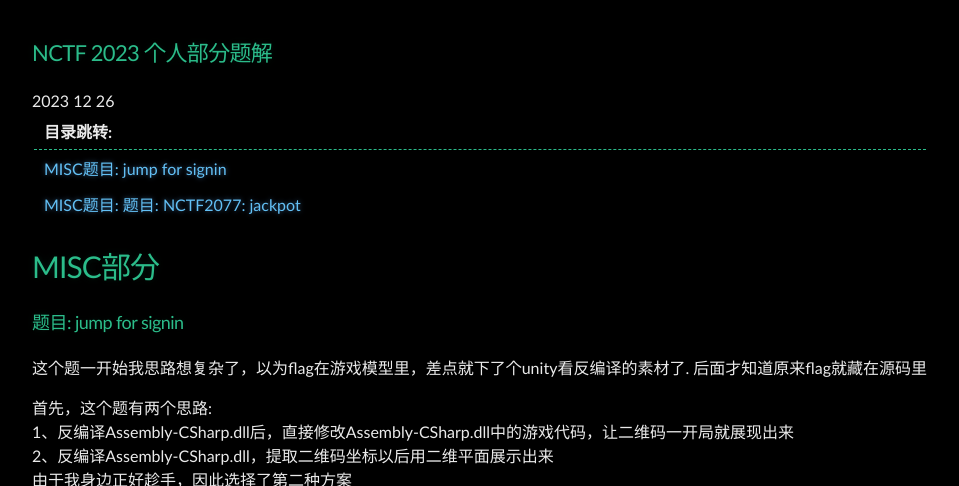
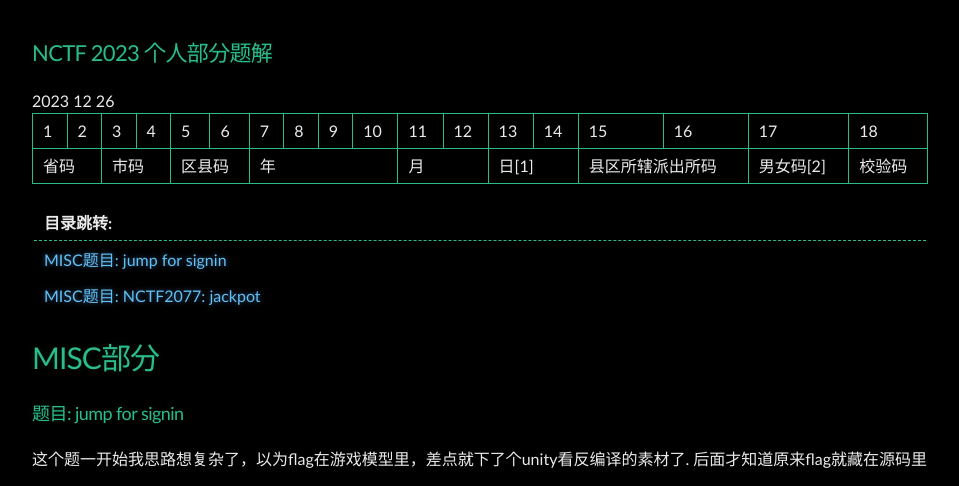
Before and after one commit to Leeyangee/leeyangee.github.io, a Jekyll site: the page built from _posts/2023-12-26-NCTF 2023 个人部分题解.md, in a window 1280 px wide and 900 px high, cut to the strip 414-900 px from the top of the window. Shown: the whole strip, without its empty margins (160-1119 px from the left). Built offline with Jekyll 4.4.1, drawn with Linux system fonts in a browser that asks for light colours.

Commit message:
Update 2023-12-26-NCTF 2023 个人部分题解.md

```diff
--- a/_posts/2023-12-26-NCTF 2023 个人部分题解.md
+++ b/_posts/2023-12-26-NCTF 2023 个人部分题解.md
@@ -3,10 +3,44 @@
 published: true
 ---
 
+<table style="border:1px solid #2bbc8a;border-collapse: collapse" border="1">
+  <tr>
+    <td>1</td>
+    <td>2</td>
+    <td>3</td>
+    <td>4</td>
+    <td>5</td>
+    <td>6</td>
+    <td>7</td>
+    <td>8</td>
+    <td>9</td>
+    <td>10</td>
+    <td>11</td>
+    <td>12</td>
+    <td>13</td>
+    <td>14</td>
+    <td>15</td>
+    <td>16</td>
+    <td>17</td>
+    <td>18</td>
+  </tr>
+  <tr>
+    <td colspan="2">省码</td>
+    <td colspan="2">市码</td>
+    <td colspan="2">区县码</td>
+    <td colspan="4">年</td>
+    <td colspan="2">月</td>
+    <td colspan="2">日[1]</td>
+    <td colspan="2">县区所辖派出所码</td>
+    <td colspan="1">男女码[2]</td>
+    <td colspan="1">校验码</td>
+  </tr>
+</table>
+
 | 目录跳转: |
 |--------|
 | [MISC题目: jump for signin](#题目-jump-for-signin) |
-| [MISC题目: 题目: NCTF2077: jackpot](#题目-NCTF2077-jackpot) |
+| [MISC题目: NCTF2077: jackpot](#题目-NCTF2077-jackpot) |
 
 # [](#header-1)MISC部分
 
```
